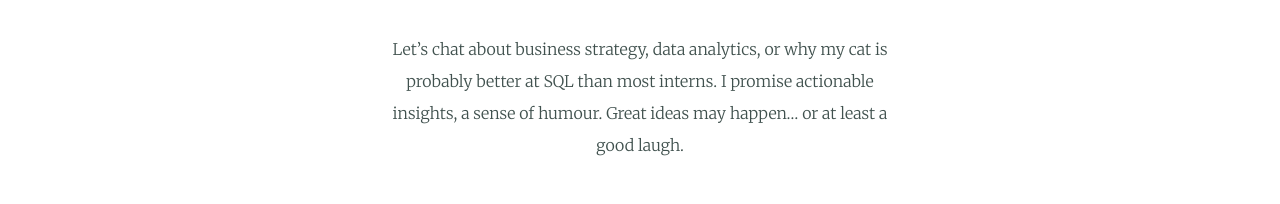
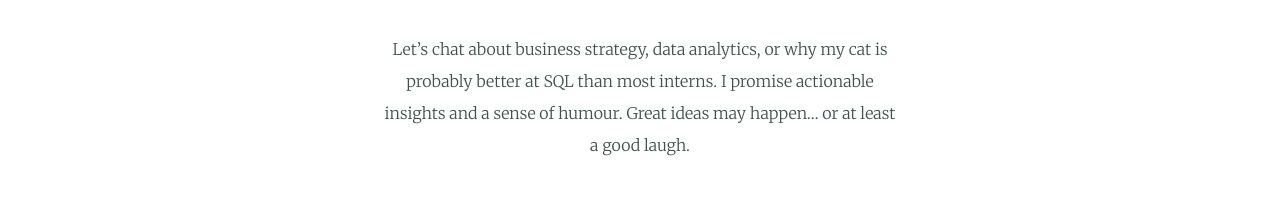
Before and after one commit to modniraj/My-Cv, a plain HTML site: page index.html in a window 1280 px wide. Shown: the part 2856-3060 px from the top of the page. Drawn offline with Linux system fonts and the light colour scheme.

Commit message:
Update index.html
Grammar is corrected

```diff
--- a/index.html
+++ b/index.html
@@ -45,7 +45,7 @@
     <h2>Get In Touch</h2>
     <h3 class="final-h3">Ready to co-create solutions that make businesses smarter and clients happier, are you?</h3>
     <p class="interest"> Let’s chat about business strategy, data analytics, or why my cat is probably better at SQL than most interns.
-I promise actionable insights, a sense of humour.
+I promise actionable insights and a sense of humour.
 Great ideas may happen… or at least a good laugh.</p>
     <a class="btn" href="mailto:nirajmodh11@gmail.com"><span class="contact-edit">CONTACT ME</span></a>
   </div>
```
